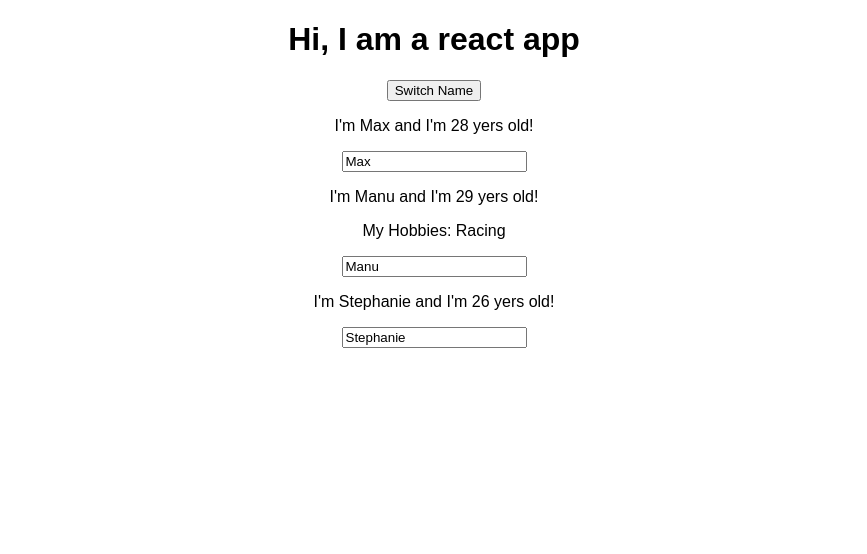
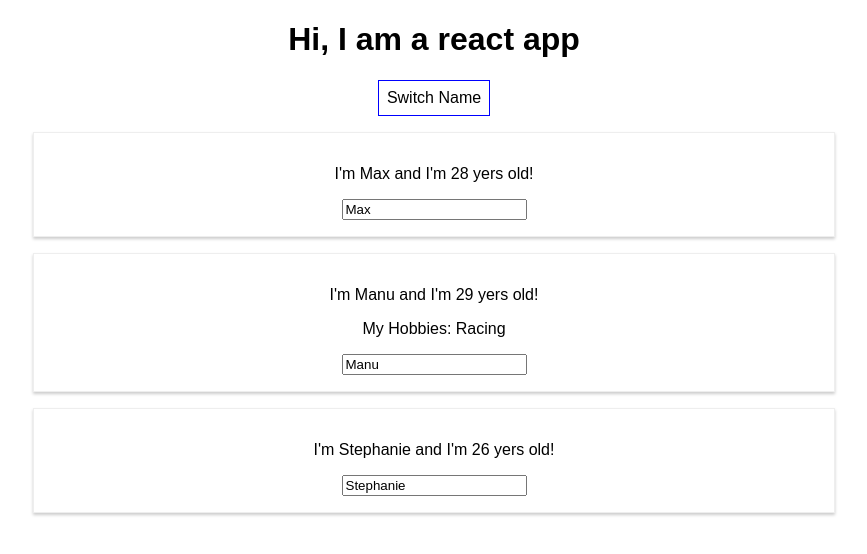
Before and after one commit to brokerstir/finance-calculator, a React (Create React App) app: page / in a window 1280 px wide. Shown: the top 554 px of the page, without its empty margins (206-1073 px from the left). Built offline with nearby package versions, Linux system fonts and the light colour scheme.

Commit message:
add css styling

```diff
--- a/src/App.js
+++ b/src/App.js
@@ -40,10 +40,21 @@ class App extends Component {
 
 
   render() {
+
+  	const style = {
+  		backgroundColor: 'white',
+  		font: 'inherit',
+  		border: '1px solid blue',
+  		padding: '8px',
+  		cursor: 'pointer'
+  	}
+
     return (
       <div className="App">
         <h1>Hi, I am a react app</h1>
- 		<button onClick={ () => this.switchNameHandler('Mel', 49)}>Switch Name</button>
+ 		<button
+ 		  style={style}
+ 		  onClick={ () => this.switchNameHandler('Mel', 49)}>Switch Name</button>
         <Person
           name={this.state.persons[0].name}
           age={this.state.persons[0].age}
--- /dev/null
+++ b/src/Person/Person.css
@@ -0,0 +1,8 @@
+.Person {
+	width: 60%;
+	margin: 16px auto;
+	border: 1px solid #eee;
+	box-shadow: 0 2px 3px #ccc;
+	padding: 16px;
+	text-align: center;
+}
--- a/src/Person/Person.js
+++ b/src/Person/Person.js
@@ -1,8 +1,9 @@
 import React from 'react';
+import './Person.css';
 
 const person = (props) => {
   return (
-    <div>
+    <div className="Person">
       <p onClick={props.click} >I'm {props.name} and I'm {props.age} yers old!</p>
       <p>{props.children}</p>
       <input type="text" onChange={props.changed} value={props.name} />
```
Also changed, not shown: package.json (+12 -0 lines).
